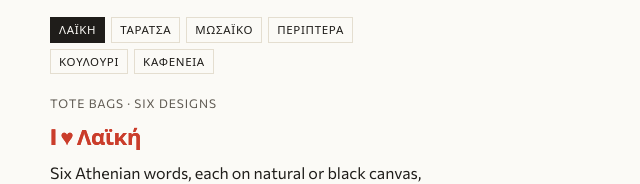
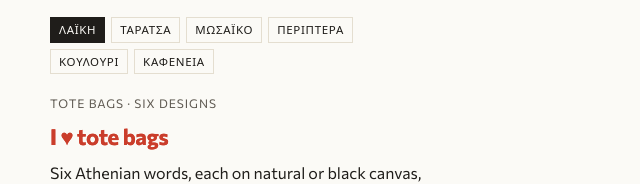
Before and after one commit to stevenbeijer/fadingathens.com, a plain HTML site: page index.html in a window 1280 px wide. Shown: the part 8334-8518 px from the top of the page, 0-640 px from the left. Drawn offline with Linux system fonts and the light colour scheme.

Commit message:
Tote bags heading: I ♥ tote bags
Co-Authored-By: Claude Opus 5.5 <noreply@anthropic.com>
Claude-Session: https://claude.ai/code/session_01VvB7F18VBnVZv6asFsbdLc

```diff
--- a/index.html
+++ b/index.html
@@ -887,7 +887,7 @@ a.av-btn{display:inline-block;text-decoration:none}
         <button type="button" aria-pressed="false" data-w="ΚΑΦΕΝΕΙΑ" data-t="Καφενεία" data-c="b" data-d="the old cafés">ΚΑΦΕΝΕΙΑ</button>
       </div>
       <span class="pc-type">Tote bags · six designs</span>
-      <h3 class="pc-title">I ♥ <span id="toteTitle" lang="el">Λαϊκή</span></h3>
+      <h3 class="pc-title">I ♥ tote bags</h3>
       <p>Six Athenian words, each on natural or black canvas, with the Fading Athens logo on the back. <span id="toteDesc">Λαϊκή: the street market.</span></p>
       <p class="stk-buy"><span class="stk-low avail-soon">Coming soon</span></p>
       <p class="prod-where">Where to buy: to be announced</p>
@@ -1566,7 +1566,6 @@ document.querySelectorAll('a.logo').forEach(function(a){a.addEventListener('clic
     paint(document.getElementById('toteFront'),f);paint(document.getElementById('toteBack'),k);
     document.getElementById('toteLogo').style.color=k.ink;
     document.getElementById('toteWord').textContent=b.dataset.w;
-    document.getElementById('toteTitle').textContent=b.dataset.t;
     document.getElementById('toteDesc').textContent=b.dataset.t+': '+b.dataset.d+'.';
     document.getElementById('toteScene').setAttribute('aria-label','Two tote bags: a '+f.name+' bag printed with I, a red heart and '+b.dataset.w+', and the back of a '+k.name+' bag with the Fading Athens logo')});
 })();
```
